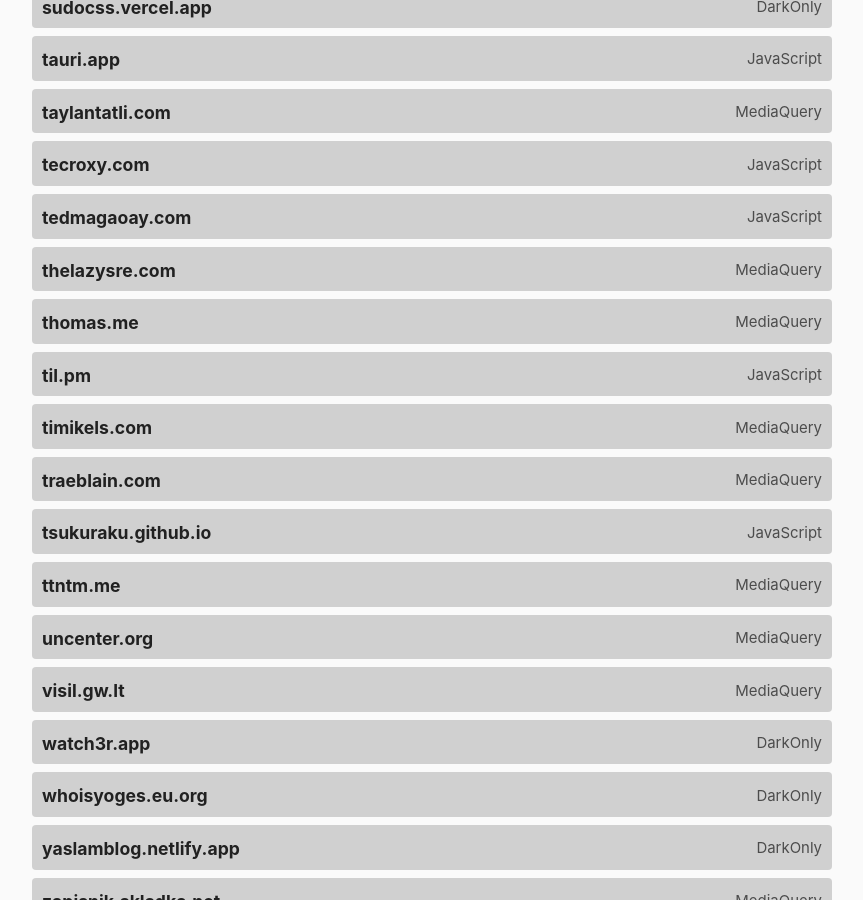
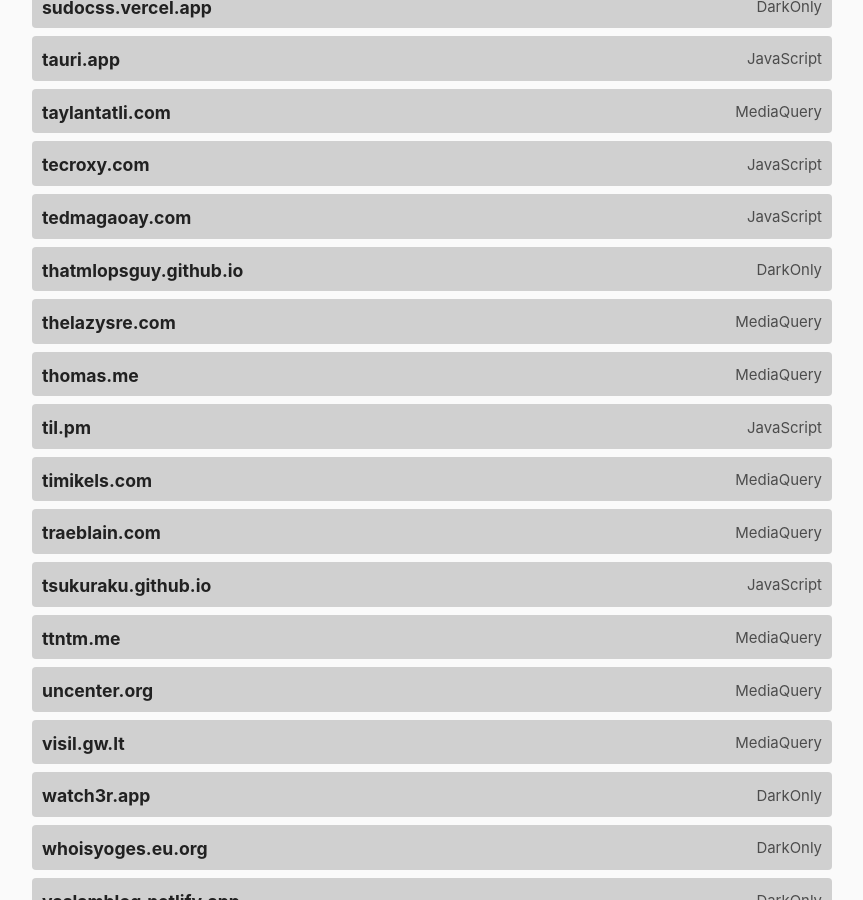
Before and after one commit to katherinek727/darktheme.club, a Jekyll site: the page built from index.md, in a window 1280 px wide and 900 px high, scrolled down 5846 px. Shown: the whole window, without its empty margins (208-1071 px from the left). Built offline with Jekyll 4.4.1, drawn with Linux system fonts in a browser that asks for light colours.

Commit message:
Add That MLOps Guy

```diff
--- a/_data/sites.yml
+++ b/_data/sites.yml
@@ -582,3 +582,8 @@
   url: https://zwbetz.com/
   method: javascript
   last_checked: 2024-02-27
+
+- domain: thatmlopsguy.github.io
+  url: https://thatmlopsguy.github.io/
+  method: darkonly
+  last_checked: 2024-05-15
```
